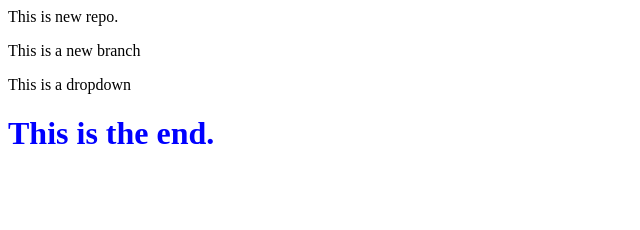
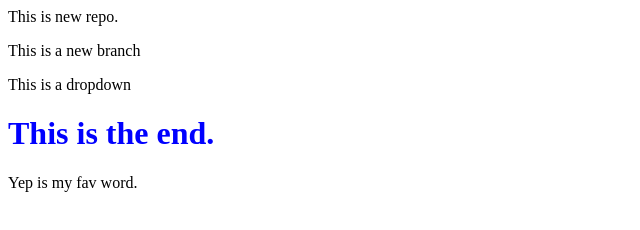
Before and after one commit to umairch07/Localrepo, a plain HTML site: page index.html in a window 1280 px wide. Shown: the whole page, without its empty margins (0-640 px from the left). Drawn offline with Linux system fonts and the light colour scheme.

Commit message:
again testing changings

```diff
--- a/index.html
+++ b/index.html
@@ -2,3 +2,4 @@
 <p>This is a new branch</p>
 <p>This is a dropdown</p>
 <h1 style="color: blue;">This is the end.</h1>
+<p>Yep is my fav word.</p>
```
